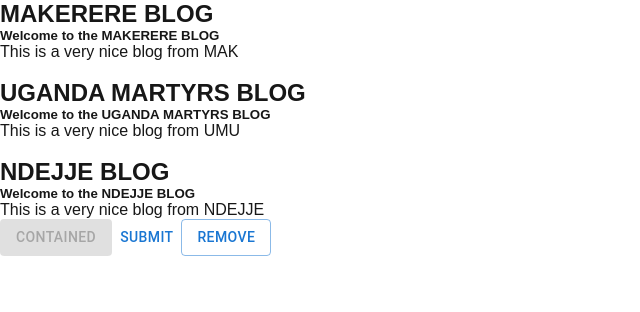
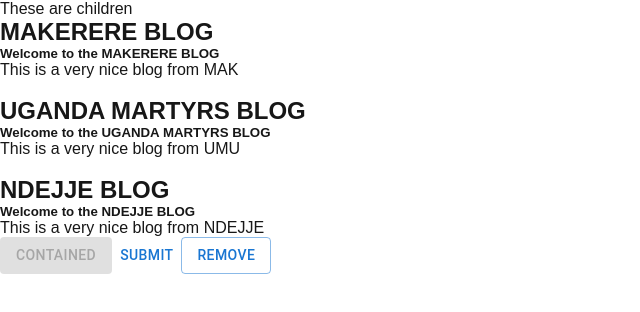
Before and after one commit to Musasizi/ucu_blog, a Next.js app: page / in a window 1280 px wide. Shown: the top 312 px of the page, without its empty margins (0-640 px from the left). Built offline with nearby package versions, Linux system fonts and the light colour scheme.

Commit message:
Update page.js

```diff
--- a/src/app/page.js
+++ b/src/app/page.js
@@ -7,6 +7,7 @@
 
   return (
     <div>
+      <p>These are children</p>
 
       <Title heading="MAKERERE BLOG" />
       <Content details="This is a very nice blog from MAK" />
@@ -22,7 +23,12 @@
 
       <Button variant="contained" disabled>Contained</Button>
       <Button variant="text">Submit</Button>
-      <Button variant="outlined">Remove</Button>
+
+
+
+      <Button variant="outlined">
+        Remove
+      </Button>
 
 
     </div>
```
